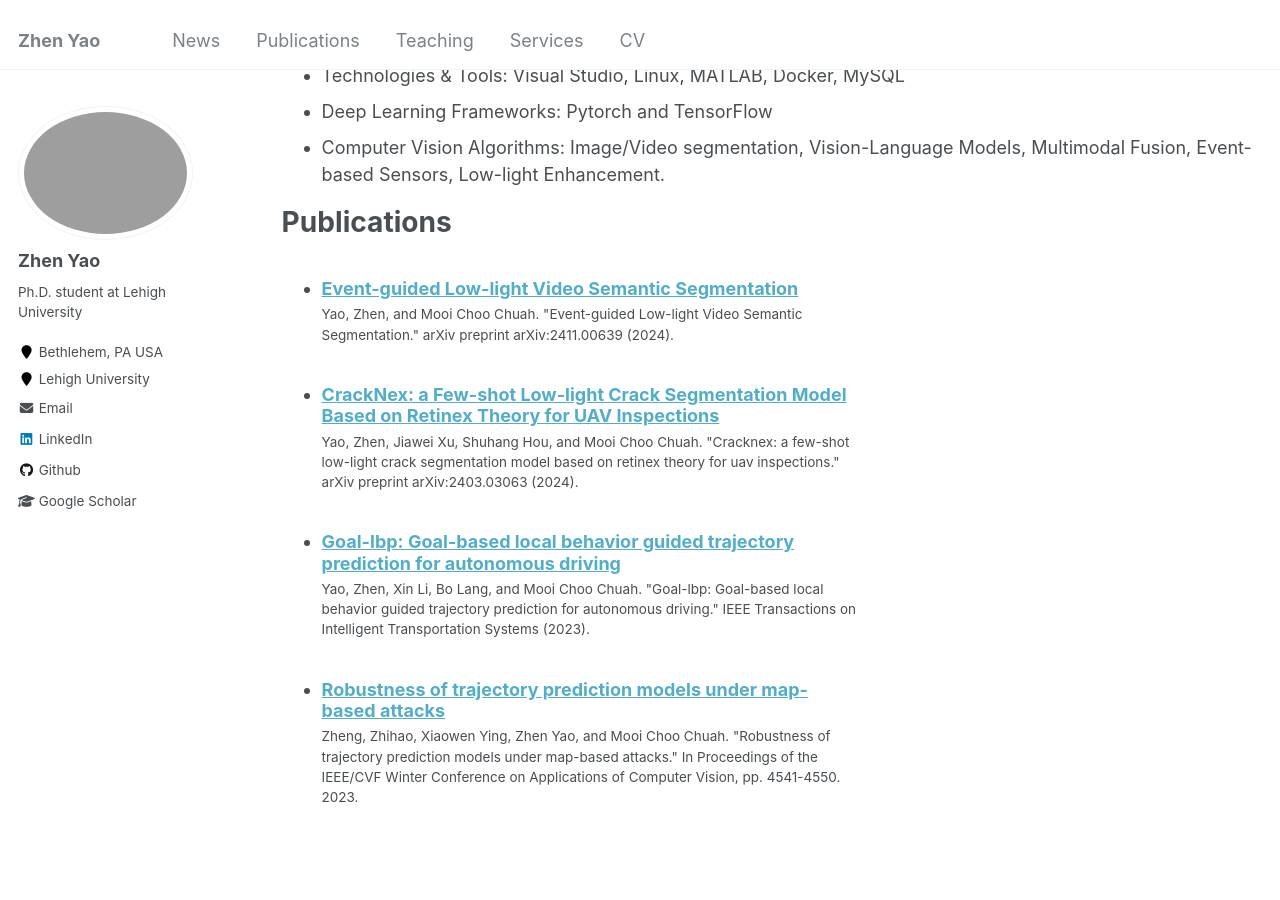
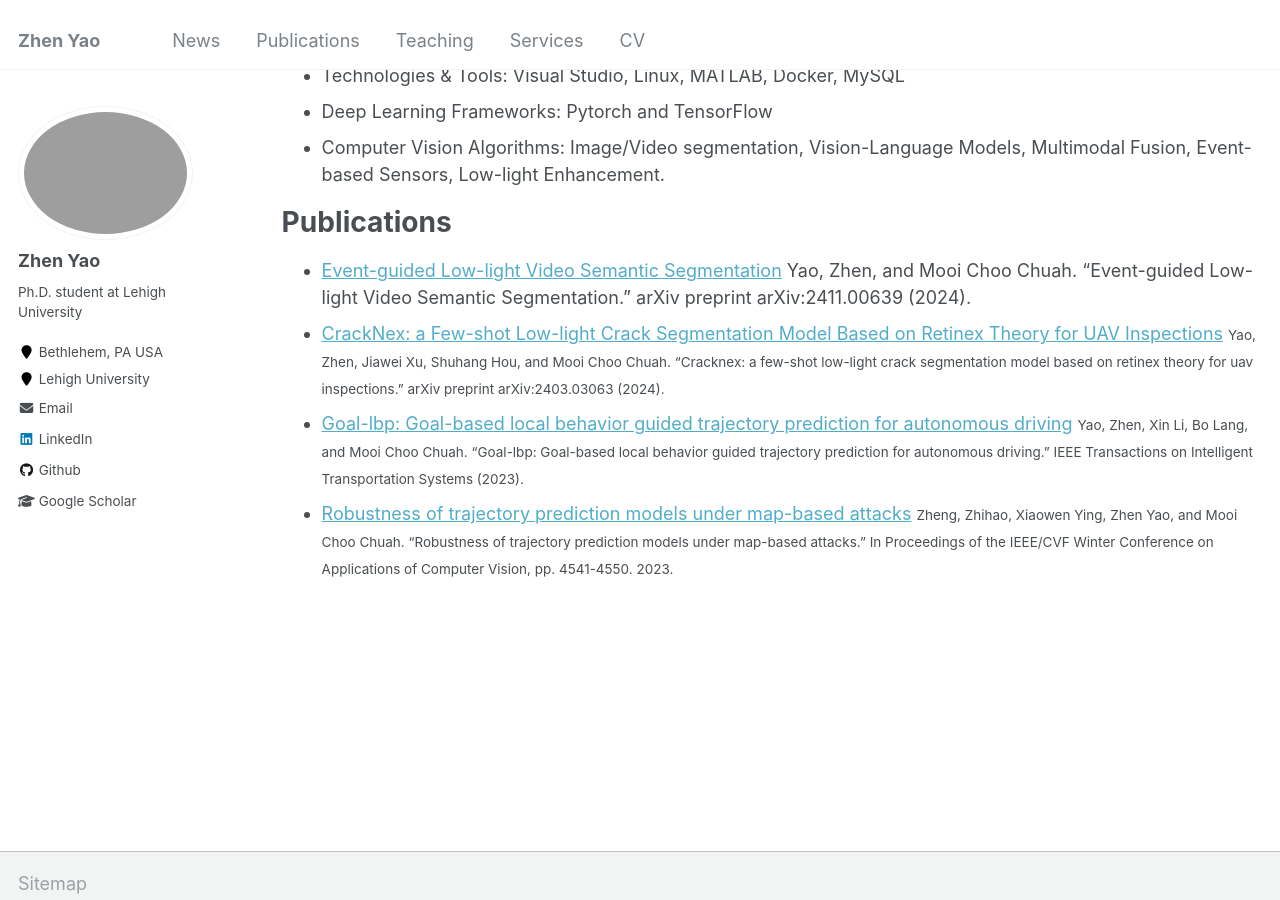
Before and after one commit to zyaocoder/zyaocoder.github.io, a Jekyll site: the page built from _pages/cv.md, in a window 1280 px wide and 900 px high, scrolled down 971 px. Built offline with Jekyll 4.4.1, drawn with Linux system fonts in a browser that asks for light colours; some of the changed lines change nothing that is shown.

Commit message:
Update cv.md

```diff
--- a/_pages/cv.md
+++ b/_pages/cv.md
@@ -41,6 +41,11 @@
 
 Publications
 ======
-  <ul>{% for post in site.publications reversed %}
-    {% include archive-single-cv.html %}
-  {% endfor %}</ul>
+* [Event-guided Low-light Video Semantic Segmentation](https://arxiv.org/pdf/2411.00639)
+Yao, Zhen, and Mooi Choo Chuah. "Event-guided Low-light Video Semantic Segmentation." arXiv preprint arXiv:2411.00639 (2024).
+* [CrackNex: a Few-shot Low-light Crack Segmentation Model Based on Retinex Theory for UAV Inspections](https://ieeexplore.ieee.org/document/10611660)
+<small>Yao, Zhen, Jiawei Xu, Shuhang Hou, and Mooi Choo Chuah. "Cracknex: a few-shot low-light crack segmentation model based on retinex theory for uav inspections." arXiv preprint arXiv:2403.03063 (2024).</small>
+* [Goal-lbp: Goal-based local behavior guided trajectory prediction for autonomous driving](https://ieeexplore.ieee.org/abstract/document/10367760)
+<small>Yao, Zhen, Xin Li, Bo Lang, and Mooi Choo Chuah. "Goal-lbp: Goal-based local behavior guided trajectory prediction for autonomous driving." IEEE Transactions on Intelligent Transportation Systems (2023).</small>
+* [Robustness of trajectory prediction models under map-based attacks](https://openaccess.thecvf.com/content/WACV2023/html/Zheng_Robustness_of_Trajectory_Prediction_Models_Under_Map-Based_Attacks_WACV_2023_paper.html)
+<small>Zheng, Zhihao, Xiaowen Ying, Zhen Yao, and Mooi Choo Chuah. "Robustness of trajectory prediction models under map-based attacks." In Proceedings of the IEEE/CVF Winter Conference on Applications of Computer Vision, pp. 4541-4550. 2023.</small>
```
